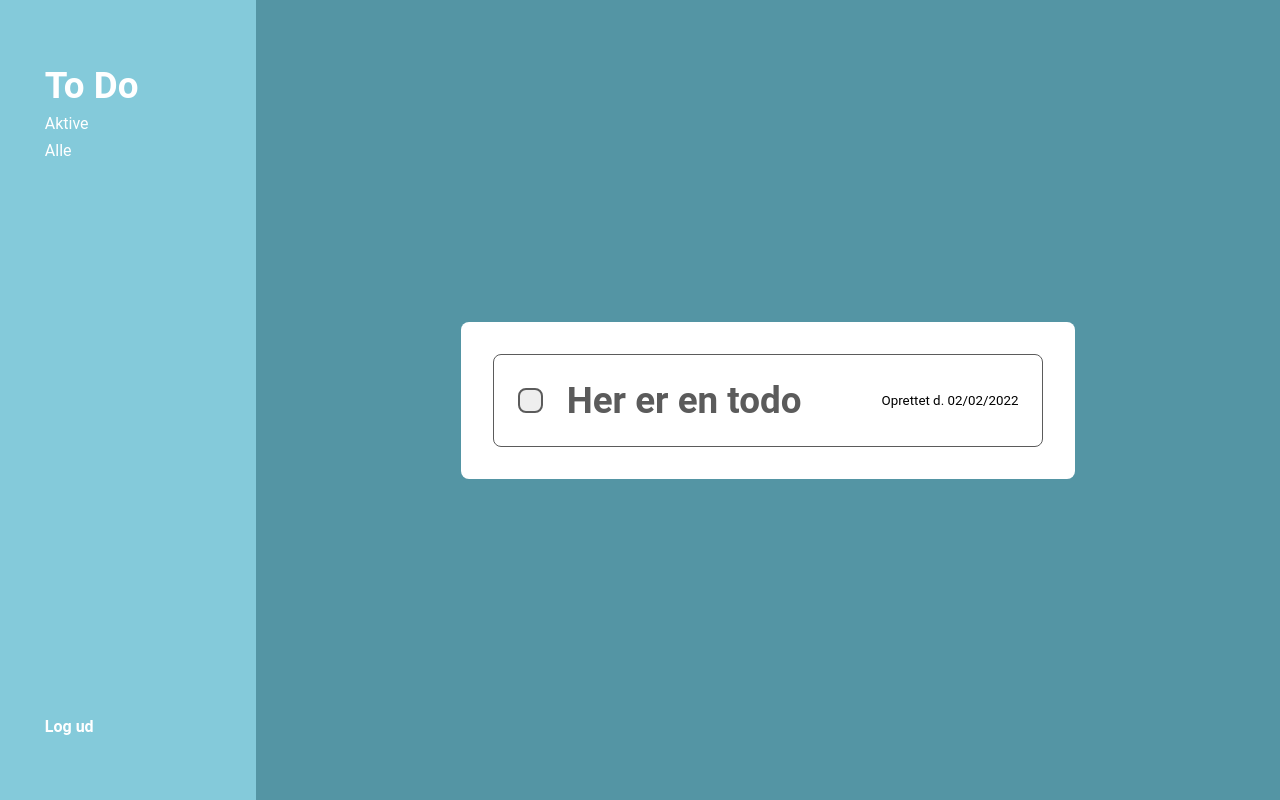
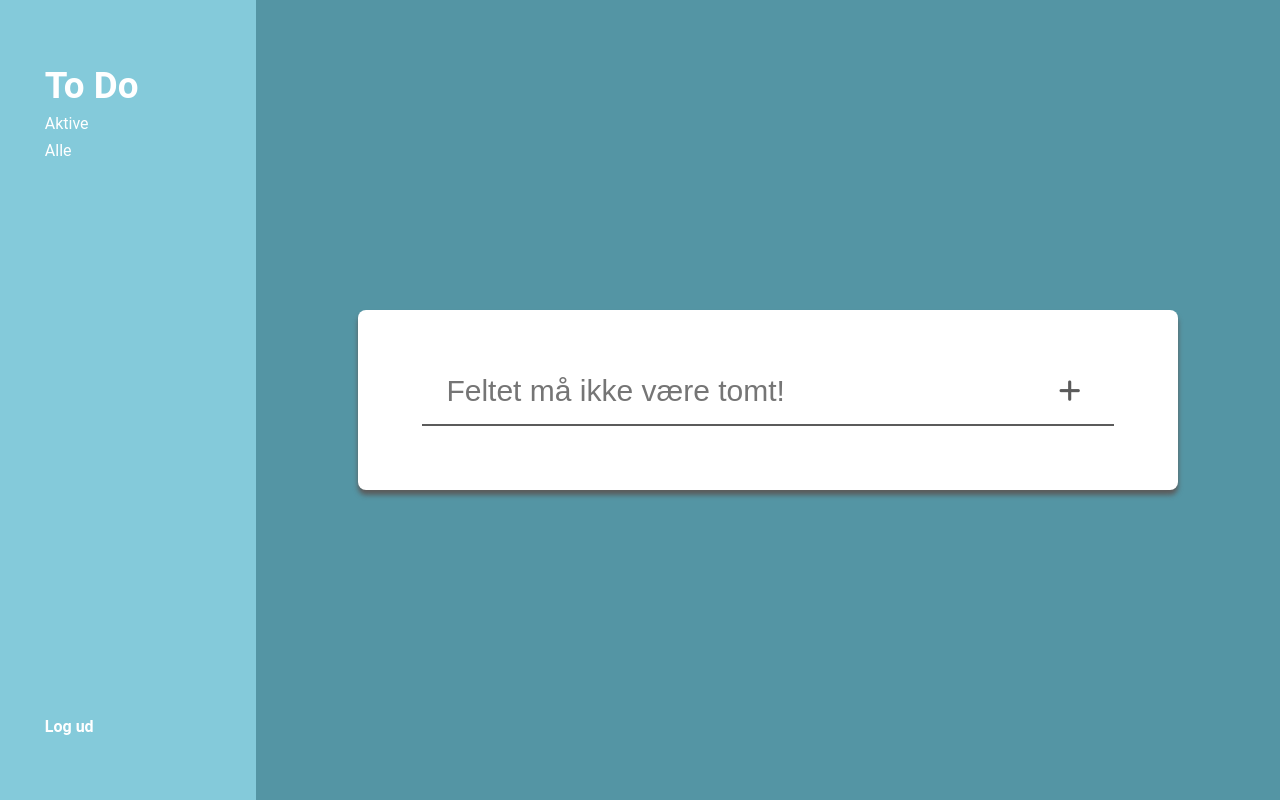
Before and after one commit to toby044/toDoProject, a PHP site: page /index.php?mess=error in a window 1280 px wide. Run offline with PHP 8.4, Linux system fonts and the light colour scheme; data that the repository does not hold is empty; some libraries are stand-ins or nearby versions.

Commit message:
added add function to todolist

```diff
--- a/css/style.css
+++ b/css/style.css
@@ -1,5 +1,6 @@
 :root {
   --grey: #5b5b5b;
+  --light-grey: #7e7e7e;
   --white: #ffffff;
   --bg-aside: #84cada;
   --bg-main: #5495a4;
@@ -12,11 +13,11 @@ html {
   margin: 0;
   padding: 0;
   height: 100%;
+  font-family: "Roboto", sans-serif;
 }
 
 * {
   box-sizing: border-box;
-  font-family: "Roboto", sans-serif;
   list-style-type: none;
   text-decoration: none;
 }
@@ -48,6 +49,11 @@ h2 {
 
 .b-radius {
   border-radius: 8px;
+}
+
+i {
+  font-size: 25px;
+  color: var(--grey);
 }
 
 .logoutBtn {
@@ -83,28 +89,63 @@ body {
 }
 
 .main-container {
-  max-width: 80%;
+  min-width: 80% !important;
   background-color: var(--white);
-  padding: 2rem;
+  padding: 2rem 4rem;
+  margin: 2rem !important;
+  box-shadow: 0px 5px 5px 0px var(--grey);
 }
 
-/** To Do styling */
-.todo-section {
+/** To Do Add Styling */
+.todo-add-section {
+  padding: 1.5rem 1.5rem 0.5rem 1rem;
+  border-bottom: 2px solid var(--grey);
+  margin-bottom: 2rem;
+}
+
+.todo-add-section form {
+  display: grid;
+  grid-template-columns: 1fr 2.5rem;
+  align-items: center;
+}
+
+.todo-add-section input,
+.todo-add-section button {
+  color: var(--grey);
+  padding: 0.5rem;
+  background: transparent;
+  border: none;
+  outline: none;
+}
+
+.todo-add-section button {
+  cursor: pointer;
+}
+
+#todo-input-text {
+  font-size: 30px;
+}
+
+/** To Dos styling */
+.todos-section {
+  display: flex;
+  flex-direction: column;
+  gap: 1rem;
 }
 
 .todo-item {
-  display: flex;
   align-items: center;
   gap: 5rem;
   padding: 1.5rem;
   border: 1px solid var(--grey);
 }
-.todo-header {
+.todo-title {
   color: var(--grey);
 }
 
 .wrapper {
-  display: flex;
+  display: grid;
+  grid-template-columns: 1rem 5fr 3fr 0.5fr;
   align-items: center;
   gap: 2rem;
 }
@@ -112,7 +153,7 @@ body {
 .todo-checkbox-container {
   display: block;
   position: relative;
-  padding-left: 10px;
+  padding-left: 25px;
   cursor: pointer;
   font-size: 21px;
   user-select: none;
@@ -161,3 +202,24 @@ body {
   border-width: 0 3px 3px 0;
   transform: rotate(45deg);
 }
+
+.todo-date {
+}
+
+.dropdown-arrow {
+  display: flex;
+  justify-content: flex-end;
+  cursor: pointer;
+}
+
+.dropdown-arrow i {
+  padding: 0.5rem;
+}
+
+.checked {
+  text-decoration: line-through;
+  color: var(--light-grey) !important;
+}
+
+.error {
+}
--- /dev/null
+++ b/db_conn.php
@@ -0,0 +1,24 @@
+<?php
+
+$server = 'localhost';
+$database = 'to_do_list';
+$username = 'root';
+$password = '';
+
+$connection = new mysqli($server, $username, $password, $database);
+
+$sql = "SELECT * FROM todos ORDER BY id DESC";
+
+$result = $connection->query($sql);
+
+?>
+
+<!-- <?php foreach($result as $todo) { ?>
+  <tr>
+    <td><?php echo $todo['id']; ?></td>
+    <td><?php echo $todo['title']; ?></td>
+    <td><?php echo $todo['date_time']; ?></td>
+    <td><?php echo $todo['checked']; ?></td>
+    <td><button>X</button></td>
+  </tr>
+    <?php } ?> -->
--- a/index.php
+++ b/index.php
@@ -6,6 +6,7 @@
     <meta http-equiv="X-UA-Compatible" content="IE=edge">
     <meta name="viewport" content="width=device-width, initial-scale=1.0">
     <link rel='stylesheet' type='text/css' href='css/style.css' />
+    <script src="https://kit.fontawesome.com/71b85ed9fc.js" crossorigin="anonymous"></script>
     <title>Todo</title>
 </head>
 
--- a/modules/toDo.php
+++ b/modules/toDo.php
@@ -1,13 +1,51 @@
-<div class="todo-section">
-  <div class="todo-item b-radius">
-    <div class="wrapper">
-      <label class="todo-checkbox-container">
-        <input type="checkbox">
-        <span class="todo-checkmark b-radius"></span>
-      </label>
-      <h2 class="todo-header">Her er en todo</h2>
+<?php
+require 'db_conn.php';
+?>
+
+<div class="todo-add-section">
+  <form action="add-todo.php" method="POST" autocomplete="off">
+  <?php if(isset($_GET['mess']) && $_GET['mess'] == 'error') { ?>
+    <input id="todo-input-text"
+                type="text"
+                name="title"
+                class="error"
+                placeholder="Feltet må ikke være tomt!" />
+    <button type="submit"><i class="fa fa-solid fa-plus font-size"></i></button>
+  <?php } else { ?>
+    <input id="todo-input-text"
+                type="text"
+                name="title"
+                placeholder="Tilføj punkt til liste" />
+    <button type="submit"><i class="fa fa-solid fa-plus font-size"></i></button>
+  <?php } ?>
+  </form>
+</div>
+
+
+
+
+<div class="todos-section">
+  <?php foreach($result as $todo) { ?>
+    <div class="todo-item b-radius" id="<?php echo $todo['id']; ?>">
+      <div class="wrapper">
+        <?php if ($todo['checked']) { ?>
+          <label class="todo-checkbox-container">
+            <input type="checkbox" checked />
+            <span class="todo-checkmark b-radius"></span>
+          </label>
+          <h2 class="todo-title checked"><?php echo $todo['title']; ?></h2>
+        <?php } else { ?>
+          <label class="todo-checkbox-container">
+            <input type="checkbox">
+            <span class="todo-checkmark b-radius"></span>
+          </label>
+          <h2 class="todo-title"><?php echo $todo['title']; ?></h2>
+        <?php } ?>
+        <small class="todo-date"><?php echo $todo['date_time']; ?></small>
+        <div class="dropdown-arrow">
+          <i class="fa fa-solid fa-chevron-down font-size"></i>
+        </div>
+      </div>
     </div>
-    <small>Oprettet d. 02/02/2022</small>
-
-  </div>
+  <?php } ?>
 </div>
```
Also changed, not shown: add-todo.php (added, +24 -0 lines), modules/login.php (added).
